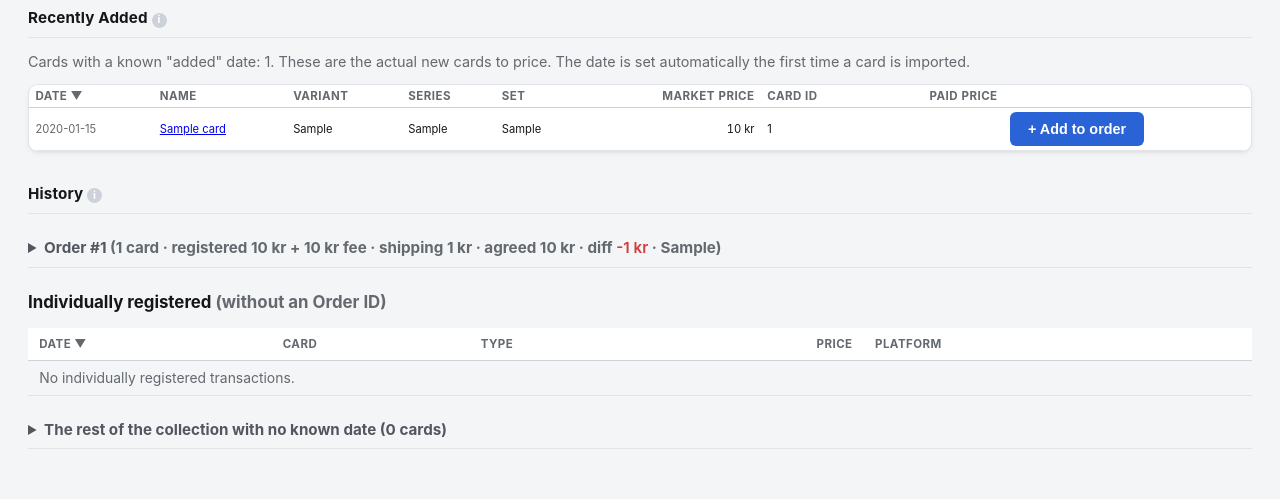
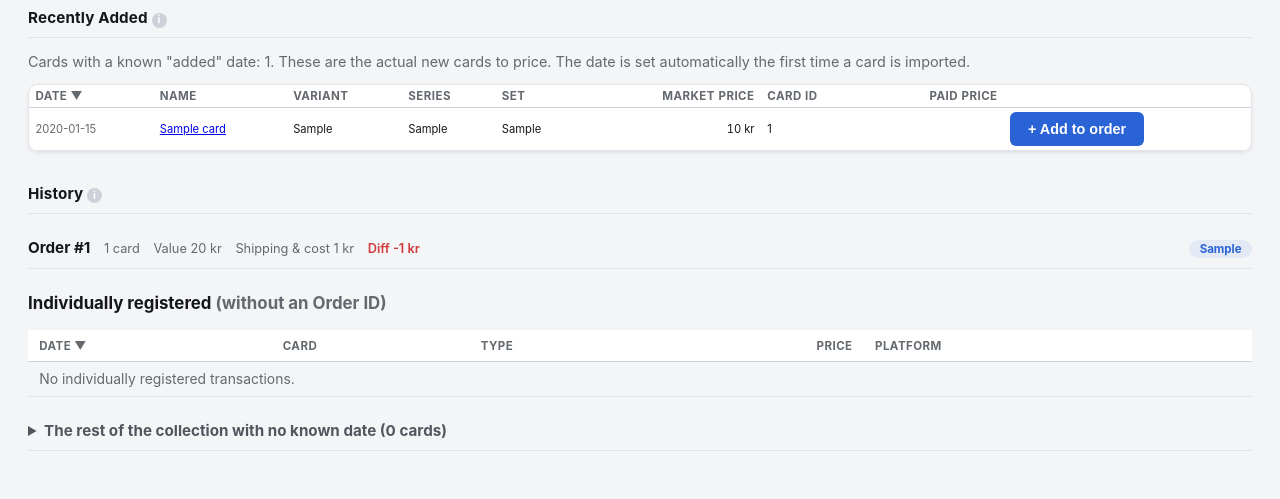
Before and after one commit to erjoha11/PokemonCollector, a FastAPI app: page /transactions in a window 1280 px wide. Shown: the part 517-1016 px from the top of the page. Before the commit the page ends 966 px from the top, so only its background shows below. Run offline with FastAPI, Linux system fonts and the light colour scheme; tables that the repository leaves empty hold one stand-in row (values such as "Sample post").

Commit message:
Simplify and restyle the Transactions order summary line (#115)
Collapse registered price/fees into one Value figure and shipping/cost
into "shipping & cost", drop the agreed-total figure from the summary
(still editable in the form below), and only show the diff flag when
it's actually nonzero. Restyle the <summary> as a flex row of small
stats with the platform as a pill on the right, instead of one long
muted sentence, so a long order list is easier to scan.

Fixes #113

Co-authored-by: Erik Johansen <erik.johansen@brilliant.no>
Co-authored-by: Claude Sonnet 5 <noreply@anthropic.com>

```diff
--- a/apps/tcg_inventory/static/style.css
+++ b/apps/tcg_inventory/static/style.css
@@ -160,11 +160,40 @@ tbody tr:hover td { background: var(--accent-wash); }
 .tx-badge-sell { background: rgba(235, 104, 52, 0.14); color: #b8501f; }
 .tx-badge-trade { background: rgba(120, 90, 200, 0.14); color: #6a3fb0; }
 
-/* Registrert-vs-avtalt diff on a purchase group -- flagged when nonzero
-   (money still unaccounted for, e.g. normal-print cards not priced yet),
-   neutral once the two sums match. */
-.tx-diff-open { color: #d03b3b; font-weight: 600; }
-.tx-diff-clear { color: var(--muted); }
+/* A purchase group's <summary> line: "Order #N" plus a run of small stats
+   (card count, Value, shipping & cost, an optional diff flag) with the
+   platform as a pill pushed to the far right -- scannable across many
+   collapsed orders instead of one long muted sentence. flex-wrap so it
+   degrades gracefully on narrow viewports instead of overflowing. */
+.tx-order-summary {
+  display: flex;
+  flex-wrap: wrap;
+  align-items: baseline;
+  gap: 0.3rem 0.85rem;
+}
+.tx-order-id {
+  font-weight: 700;
+  color: var(--ink);
+}
+.tx-order-stat {
+  font-size: 0.8rem;
+  font-weight: 400;
+  color: var(--muted);
+}
+/* Registrert-vs-avtalt diff on a purchase group -- only rendered at all
+   when nonzero (money still unaccounted for, e.g. normal-print cards not
+   priced yet), so a clean/settled order stays quiet. */
+.tx-order-stat.tx-diff-flag { color: #d03b3b; font-weight: 600; }
+.tx-platform-badge {
+  margin-left: auto;
+  display: inline-block;
+  padding: 0.15rem 0.65rem;
+  border-radius: 999px;
+  background: var(--accent-wash);
+  color: var(--accent);
+  font-size: 0.72rem;
+  font-weight: 700;
+}
 
 details.collapsible {
   margin-top: 1.5rem;
--- a/apps/tcg_inventory/templates/transactions.html
+++ b/apps/tcg_inventory/templates/transactions.html
@@ -115,10 +115,13 @@
 
 {% for group in purchase_groups %}
 <details class="collapsible" id="order-{{ group.purchase_id }}" style="margin-bottom: 0.75rem;"{% if open_order == group.purchase_id %} open{% endif %}>
-  <summary>Order #{{ group.purchase_id }}
-    <span class="muted">
-      ({{ group.transactions | length }} card{{ '' if group.transactions | length == 1 else 's' }} · registered {{ group.total_price | kr }}{% if group.total_fees %} + {{ group.total_fees | kr }} fee{% endif %}{% if group.purchase_shipping %} · shipping {{ group.purchase_shipping | kr }}{% endif %}{% if group.purchase_total is not none %} · agreed {{ group.purchase_total | kr }} · diff <span class="{{ 'tx-diff-open' if group.diff and group.diff | round(2) != 0 else 'tx-diff-clear' }}">{{ group.diff | kr }}</span>{% endif %}{% if group.summary_platform %} · {{ group.summary_platform }}{% endif %})
-    </span>
+  <summary class="tx-order-summary">
+    <span class="tx-order-id">Order #{{ group.purchase_id }}</span>
+    <span class="tx-order-stat">{{ group.transactions | length }} card{{ '' if group.transactions | length == 1 else 's' }}</span>
+    <span class="tx-order-stat">Value {{ (group.total_price + group.total_fees) | kr }}</span>
+    {% if group.purchase_shipping %}<span class="tx-order-stat">Shipping &amp; cost {{ group.purchase_shipping | kr }}</span>{% endif %}
+    {% if group.diff is not none and group.diff | round(2) != 0 %}<span class="tx-order-stat tx-diff-flag">Diff {{ group.diff | kr }}</span>{% endif %}
+    {% if group.summary_platform %}<span class="tx-platform-badge">{{ group.summary_platform }}</span>{% endif %}
   </summary>
   <form method="post" action="/transactions/purchase/{{ group.purchase_id }}/total" class="filters" style="margin-bottom: 0.6rem;"
         hx-post="/transactions/purchase/{{ group.purchase_id }}/total" hx-select="#order-{{ group.purchase_id }}"
```
Also changed, not shown: apps/tcg_inventory/tests/test_app.py (+20 -17 lines).
